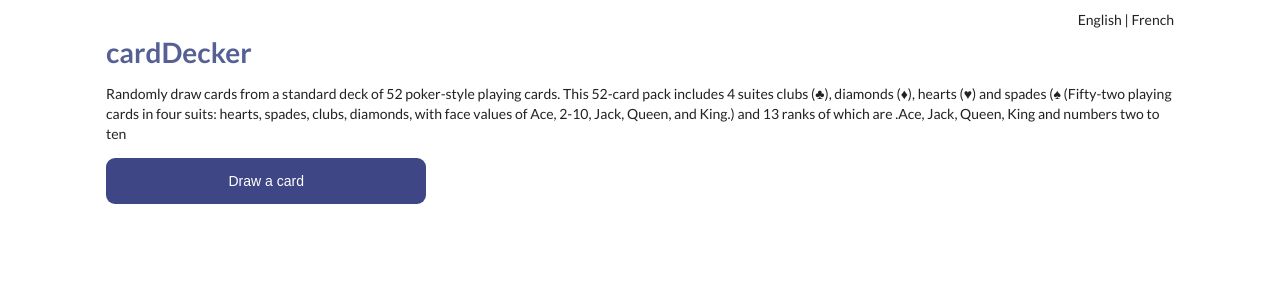
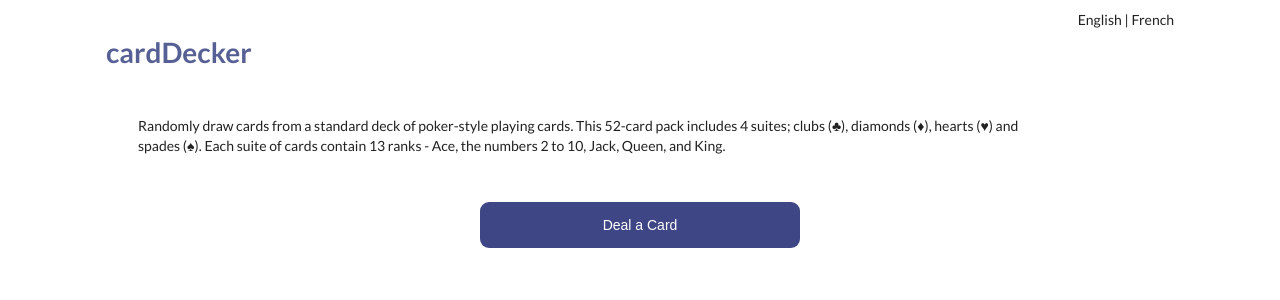
Before and after one commit to saradoubleu/deck-of-cards, a React (Create React App) app: page / in a window 1280 px wide. Shown: the top 300 px of the page. Built offline with nearby package versions, Linux system fonts and the light colour scheme.

Commit message:
style: update

```diff
--- a/public/locales/en/translation.json
+++ b/public/locales/en/translation.json
@@ -1,7 +1,7 @@
 {
   "title": "cardDecker",
-  "description": "Randomly draw cards from a standard deck of 52 poker-style playing cards. This 52-card pack includes 4 suites clubs (♣), diamonds (♦), hearts (♥) and spades (♠ (Fifty-two playing cards in four suits: hearts, spades, clubs, diamonds, with face values of Ace, 2-10, Jack, Queen, and King.) and 13 ranks of which are .Ace, Jack, Queen, King and numbers two to ten",
+  "description": "Randomly draw cards from a standard deck of poker-style playing cards. This 52-card pack includes 4 suites; clubs (♣), diamonds (♦), hearts (♥) and spades (♠). Each suite of cards contain 13 ranks - Ace, the numbers 2 to 10, Jack, Queen, and King.",
   "french": "French",
   "english": "English",
-  "deal": "Draw a card"
+  "deal": "Deal a Card"
 }
--- a/src/components/App.js
+++ b/src/components/App.js
@@ -29,7 +29,6 @@ const App = () => {
     shuffle(standardDeckOfCards);
     setIndex((prev) => (prev + 1) % standardDeckOfCards.length);
     setCurrentDeck(currentDeck.concat(standardDeckOfCards[index]));
-    console.log(currentDeck);
   };
 
   const renderCard = () => {
--- a/src/index.css
+++ b/src/index.css
@@ -21,6 +21,7 @@ nav > span:hover {
   margin: 5%;
   border-radius: 10px;
   position: relative;
+  display: inline-block;
 }
 
 button {
@@ -40,6 +41,12 @@ button:hover {
   color: #3f4685;
   background-color: white;
   border: 2px solid #3f4685;
+}
+
+.button-wrapper {
+  display: flex;
+  justify-content: center;
+  align-items: center;
 }
 
 h1 {
@@ -67,3 +74,9 @@ h1 {
   position: absolute;
   padding: 10%;
 }
+
+p {
+  width: 90%;
+  padding: 3%;
+  margin: auto;
+}
```
Also changed, not shown: public/locales/fr/translation.json (+4 -3 lines).
